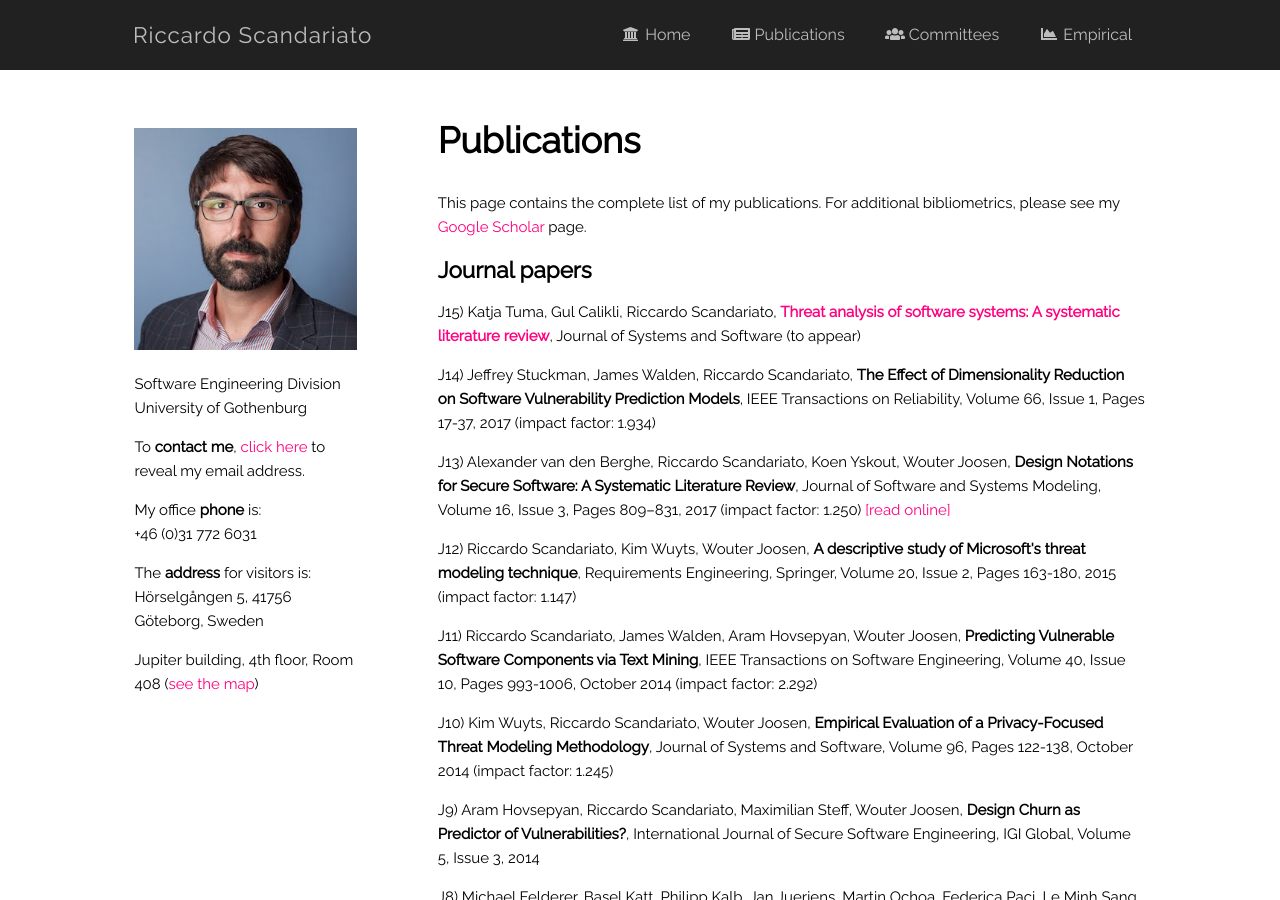
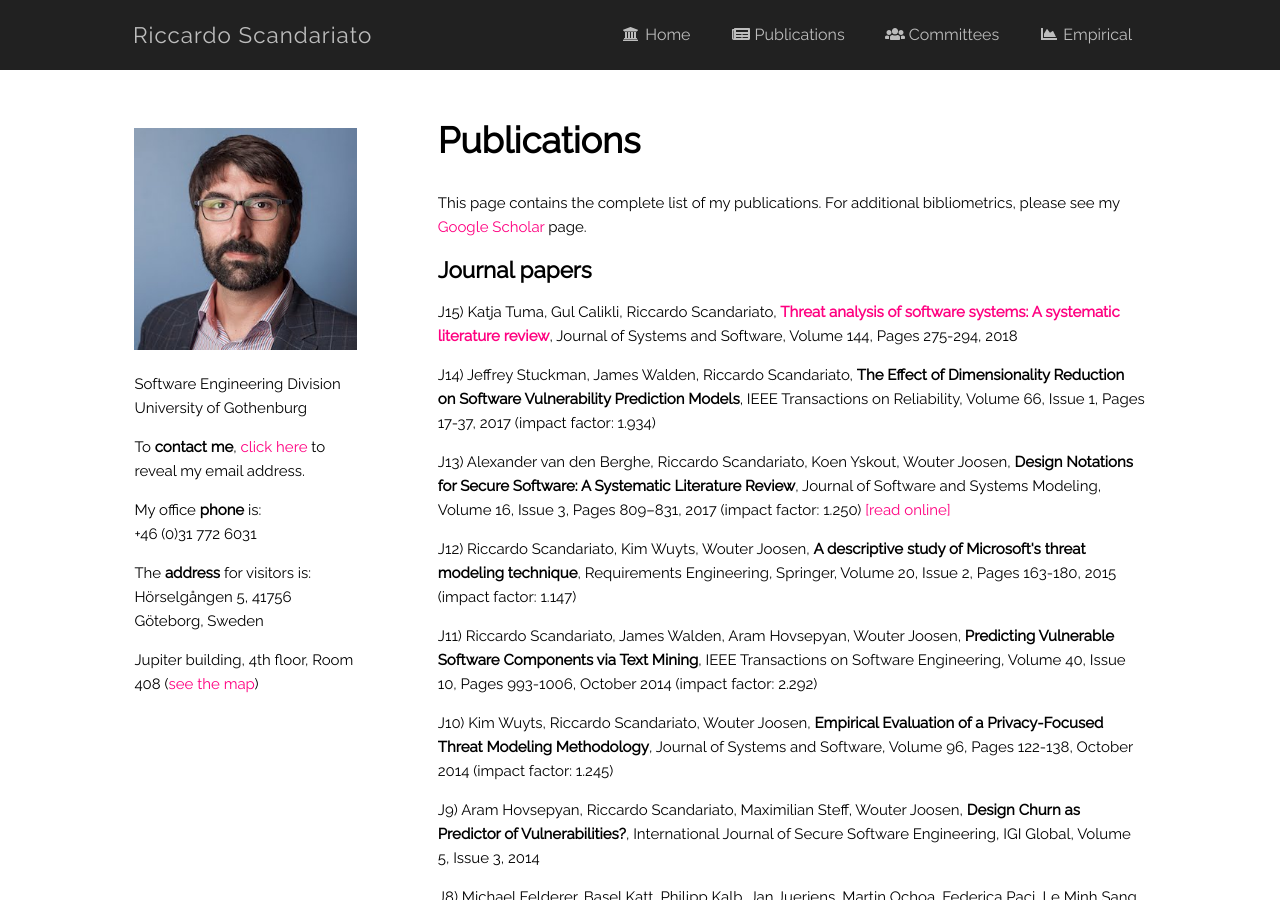
Before and after one commit to riccardoscandariato/riccardoscandariato.github.io, a Jekyll site: the page built from pubs.md, in a window 1280 px wide and 900 px high. Built offline with Jekyll 4.4.1, drawn with Linux system fonts in a browser that asks for light colours.

```diff
--- a/pubs.md
+++ b/pubs.md
@@ -13,7 +13,7 @@
 
 <h2>Journal papers</h2>
 
-<p>J15) Katja Tuma, Gul Calikli, Riccardo Scandariato, <b><a href="https://authors.elsevier.com/c/1XQ0QbKHowhru" target="_blank">Threat analysis of software systems: A systematic literature review</a></b>, Journal of Systems and Software (to appear)</p>
+<p>J15) Katja Tuma, Gul Calikli, Riccardo Scandariato, <b><a href="https://authors.elsevier.com/c/1XQ0QbKHowhru" target="_blank">Threat analysis of software systems: A systematic literature review</a></b>, Journal of Systems and Software, Volume 144, Pages 275-294, 2018</p>
 
 <p>J14) Jeffrey Stuckman, James Walden, Riccardo Scandariato, <b>The Effect of Dimensionality Reduction on Software Vulnerability Prediction Models</b>, IEEE Transactions on Reliability, Volume 66, Issue 1, Pages 17-37, 2017 (impact factor: 1.934)</p>
 
```
